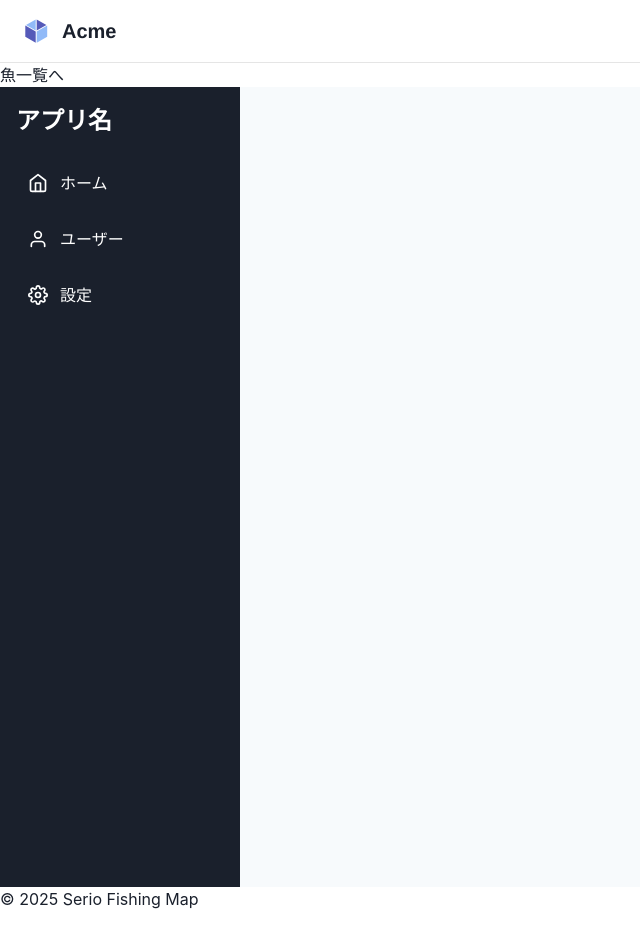
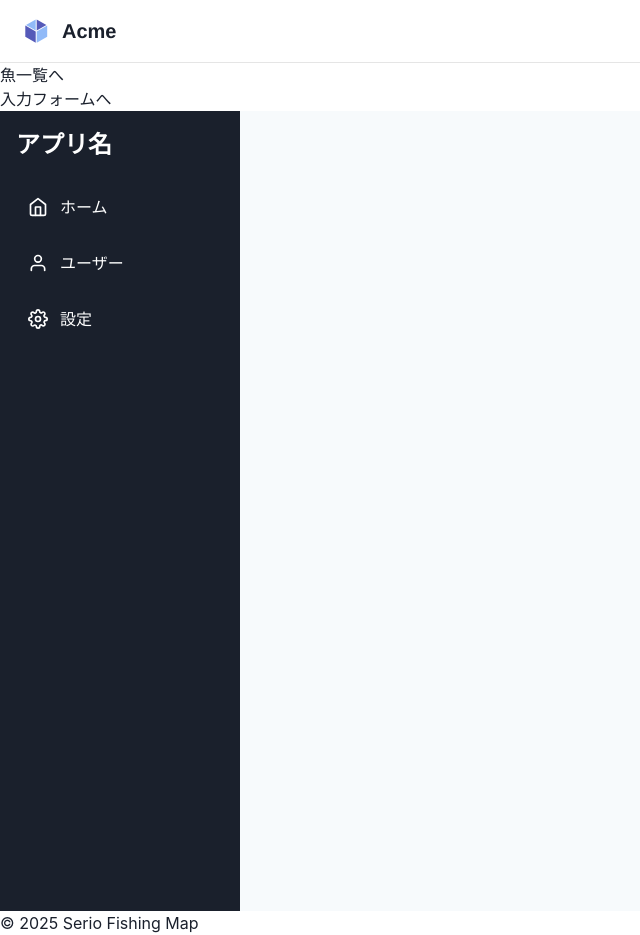
Before and after one commit to knaka2173/SerioFishingMap, a Next.js app in the folder Frontend/serio_fishingmap/: page / in a window 1280 px wide. Shown: the whole page, without its empty margins (0-640 px from the left). Before the commit the page ends 911 px from the top, so only its background shows below. Built offline with nearby package versions, Linux system fonts and the light colour scheme.

Commit message:
入力フォーム画面作成

```diff
--- a/Frontend/serio_fishingmap/src/app/input-form/page.tsx
+++ b/Frontend/serio_fishingmap/src/app/input-form/page.tsx
@@ -1,11 +1,8 @@
-import Button from "@/components/elements/button/button";
-
 export default function FormPage() {
   return (
     <div>
       <h1>Input Form </h1>
       <p>This is the Form page.</p>
-      <Button visual="primary">primary</Button>
     </div>
   );
 }
--- a/Frontend/serio_fishingmap/src/app/page.tsx
+++ b/Frontend/serio_fishingmap/src/app/page.tsx
@@ -8,11 +8,16 @@ export default function Home() {
   const handleClickFishList = () => {
     router.push("view-lists/fish-list");
   };
+  const handleClickInputForm = () => {
+    router.push("input-form");
+  };
 
   return (
     <span>
       {/* 画面遷移の方法の標準については別途検討。ここではテストコードとして実装 */}
       <button onClick={handleClickFishList}>魚一覧へ</button>
+      <br></br>
+      <button onClick={handleClickInputForm}>入力フォームへ</button>
 
       <Sidebar></Sidebar>
       {/* TODO:Sidebarコンポーネントの修正
```
